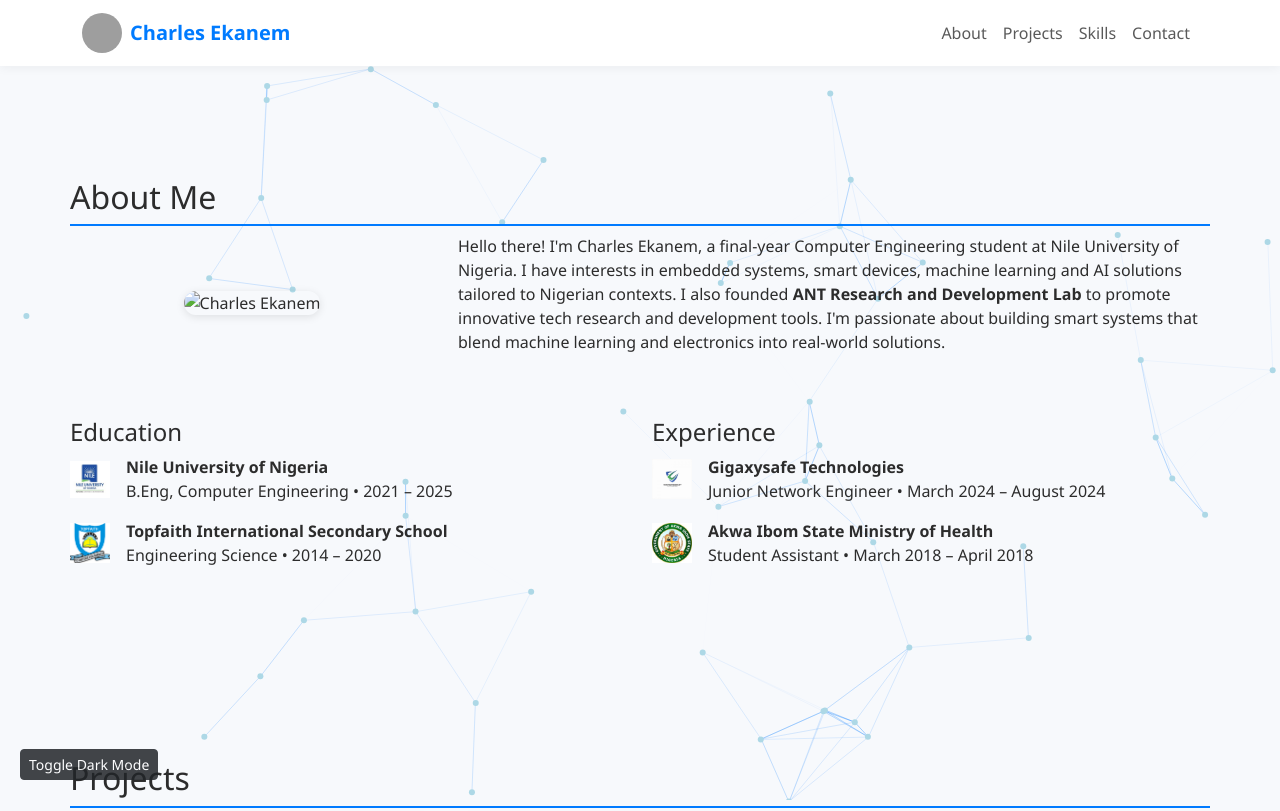
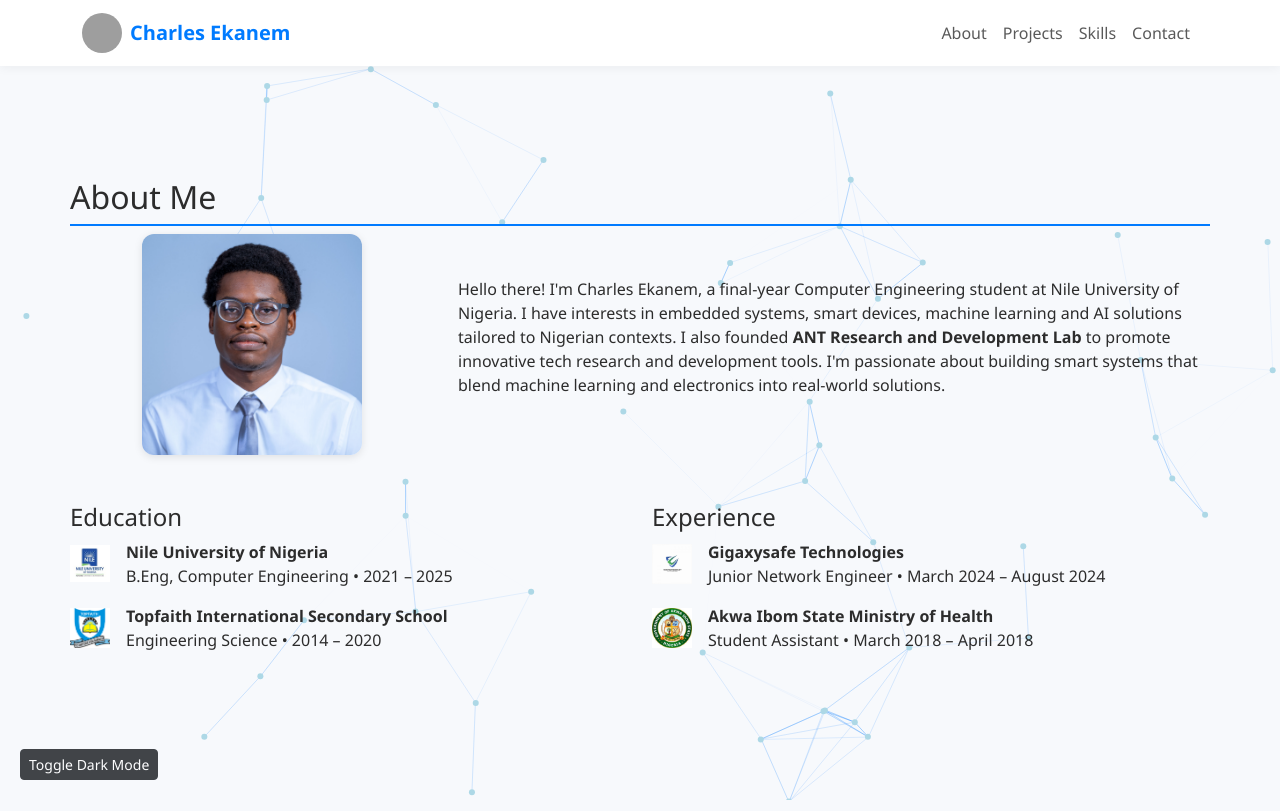
Before and after one commit to Charles04Ekanem/CharlesEkanem, a plain HTML site: page index.html in a window 1280 px wide. Shown: the top 811 px of the page. Drawn offline with nearby package versions, Linux system fonts and the light colour scheme; grey boxes are pictures that could not be loaded; a script that the page names is missing.

Commit message:
Update index.html

```diff
--- a/index.html
+++ b/index.html
@@ -215,7 +215,7 @@
     <h2>About Me</h2>
     <div class="row align-items-center">
       <div class="col-md-4 text-center">
-        <img src="images/profile.jpg" alt="Charles Ekanem" class="profile-img" />
+        <img src="images/LinkedIn.jpg" alt="Charles Ekanem" class="profile-img" />
       </div>
       <div class="col-md-8">
         <p>Hello there! I'm Charles Ekanem, a final-year Computer Engineering student at Nile University of Nigeria. I have interests in embedded systems, smart devices, machine learning and AI solutions tailored to Nigerian contexts. I also founded <strong>ANT Research and Development Lab</strong> to promote innovative tech research and development tools. I'm passionate about building smart systems that blend machine learning and electronics into real-world solutions.</p>
```
